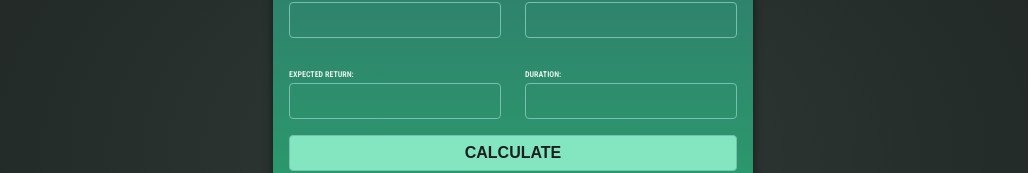
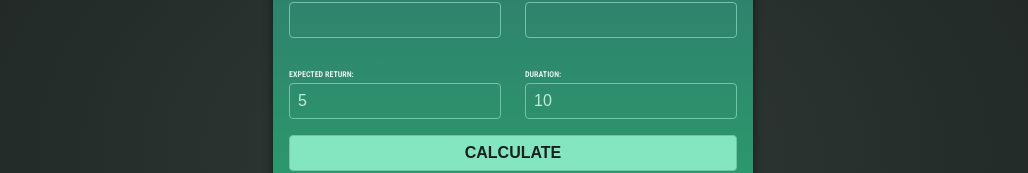
Before and after one commit to arniel-dev/investment-calclulator, an Angular app: page / in a window 1280 px wide. Shown: the part 269-442 px from the top of the page, without its empty margins (127-1155 px from the left). Built offline with nearby package versions, Linux system fonts and the light colour scheme.

Commit message:
Optimize code

```diff
--- a/src/app/calculator/calculator.component.ts
+++ b/src/app/calculator/calculator.component.ts
@@ -11,18 +11,18 @@ import { InvestmentService } from '../investment.service';
 })
 export class CalculatorComponent {
   initialInvestment = '';
-  expectedReturn = '';
+  expectedReturn = '5';
   annualInvestment = '';
-  duration = '';
+  duration = '10';
 
   constructor(private investmentService: InvestmentService) {}
 
   calculate() {
-    this.investmentService.calculateInvestmentResults(
-      Number(this.initialInvestment),
-      Number(this.expectedReturn),
-      Number(this.annualInvestment),
-      Number(this.duration)
-    );
+    this.investmentService.calculateInvestmentResults({
+      initialInvestment: Number(this.initialInvestment),
+      expectedReturn: Number(this.expectedReturn),
+      annualInvestment: Number(this.annualInvestment),
+      duration: Number(this.duration),
+    });
   }
 }
--- a/src/app/investment.service.ts
+++ b/src/app/investment.service.ts
@@ -16,12 +16,14 @@ export class InvestmentService {
 
   constructor() {}
 
-  calculateInvestmentResults(
-    initialInvestment: number,
-    expectedReturn: number,
-    annualInvestment: number,
-    duration: number
-  ) {
+  calculateInvestmentResults(inputData: {
+    initialInvestment: number;
+    expectedReturn: number;
+    annualInvestment: number;
+    duration: number;
+  }) {
+    const { initialInvestment, expectedReturn, annualInvestment, duration } =
+      inputData;
     let data = [];
     let investmentValue = initialInvestment;
 
```
